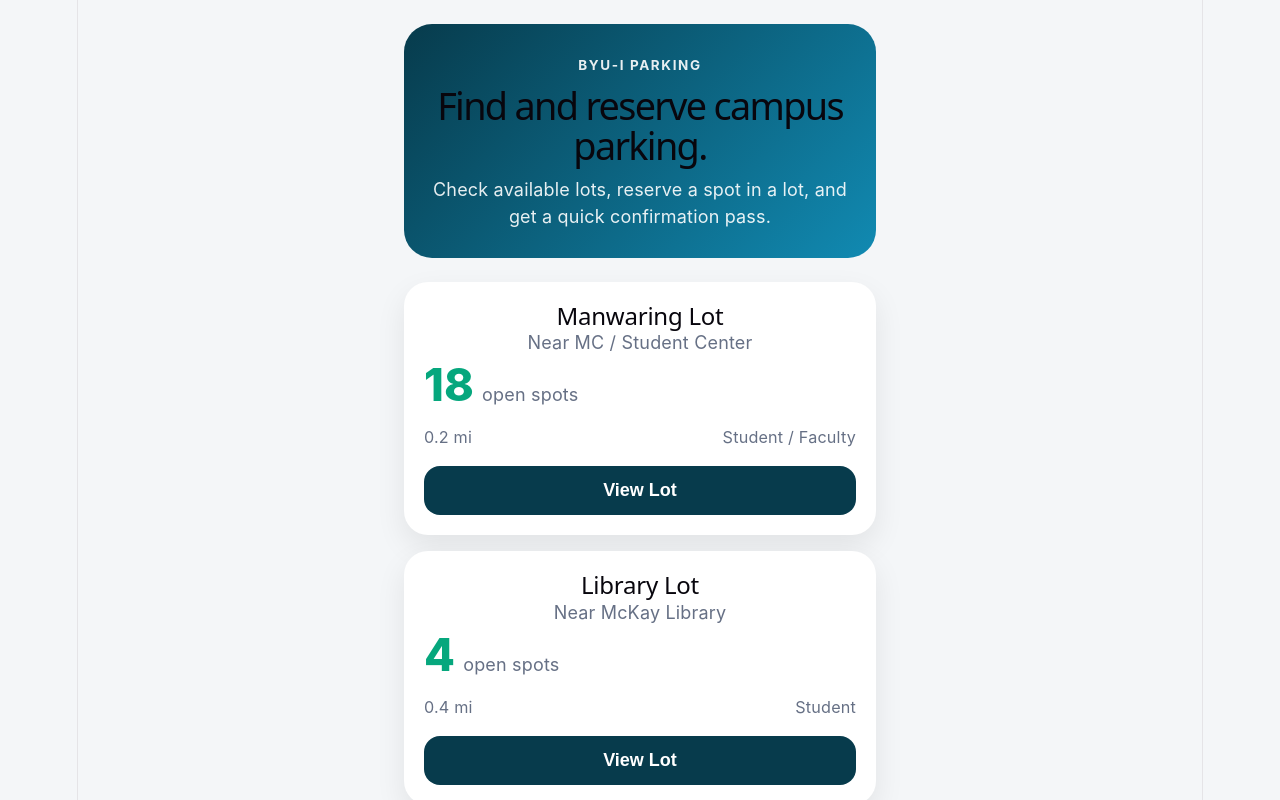
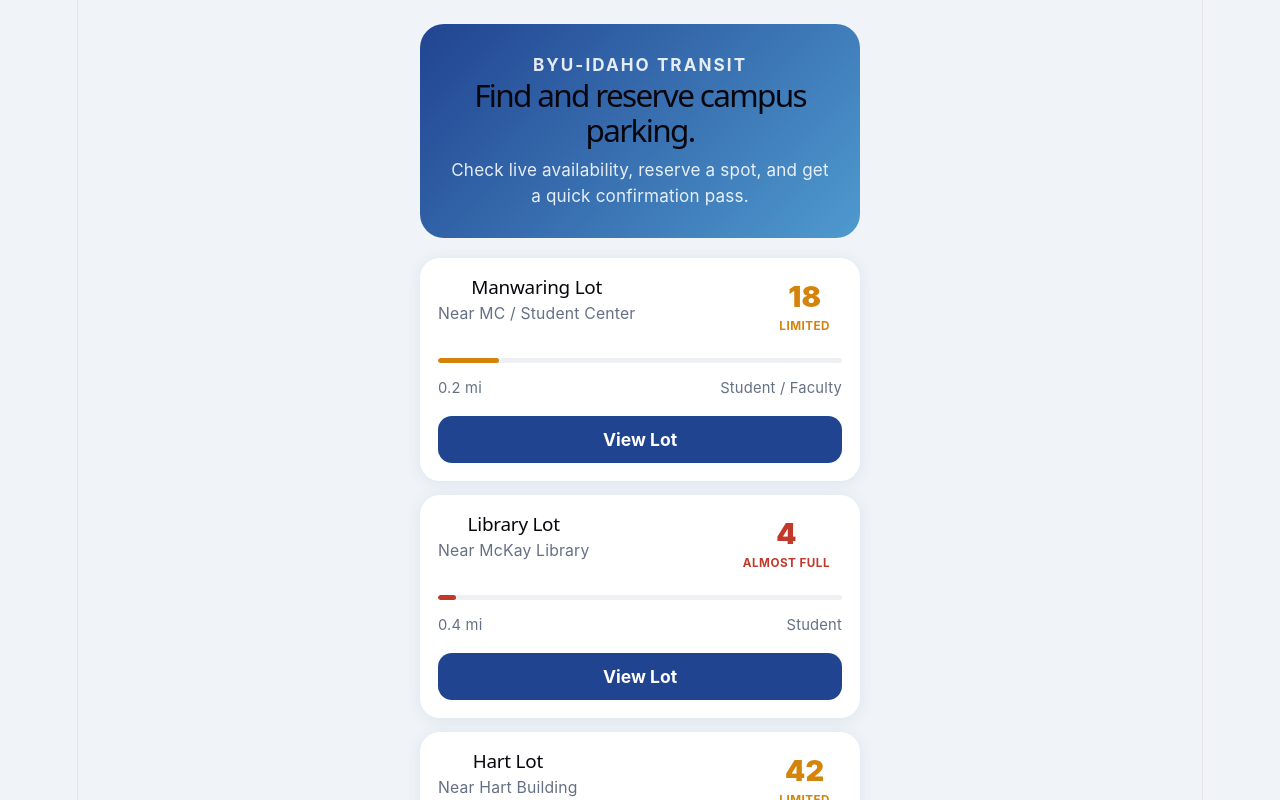
Before and after one commit to DylanPeter/BYU-I-Parking, a React (Vite) app in the folder byui-parking-app/: page / in a window 1280 px wide. Shown: the top 800 px of the page. Built offline with nearby package versions, Linux system fonts and the light colour scheme.

Commit message:
Update to BYU-I branding, availability bars, hour slider

```diff
--- a/byui-parking-app/src/App.css
+++ b/byui-parking-app/src/App.css
@@ -5,155 +5,238 @@
 body {
   margin: 0;
   font-family: Inter, system-ui, Arial, sans-serif;
-  background: #f4f6f8;
+  background: #f0f4f8;
   color: #17202a;
 }
 
+:root {
+  --byui-dark: #214491;
+  --byui-mid: #4F9ACF;
+  --byui-light: #A0D4ED;
+  --green: #06a77d;
+  --yellow: #d4840a;
+  --red: #c0392b;
+}
+
+/* ─── LAYOUT ─── */
 .app {
   min-height: 100vh;
-  padding: 24px;
-  max-width: 520px;
+  padding: 24px 20px 48px;
+  max-width: 480px;
   margin: 0 auto;
 }
 
+/* ─── HERO ─── */
 .hero {
-  background: linear-gradient(135deg, #073b4c, #118ab2);
+  background: linear-gradient(135deg, var(--byui-dark), var(--byui-mid));
   color: white;
-  padding: 28px;
-  border-radius: 28px;
-  margin-bottom: 24px;
-}
-
-.hero h1 {
-  font-size: 2.1rem;
-  line-height: 1.05;
-  margin: 8px 0 12px;
-}
-
-.hero p {
-  opacity: 0.9;
+  padding: 28px 24px;
+  border-radius: 24px;
+  margin-bottom: 20px;
 }
 
 .eyebrow {
   text-transform: uppercase;
   letter-spacing: 0.12em;
-  font-size: 0.75rem;
+  font-size: 0.7rem;
   font-weight: 700;
+  opacity: 0.8;
+  margin: 0 0 8px;
 }
 
-.lot-list {
-  display: grid;
-  gap: 16px;
+.hero h1 {
+  font-size: 1.75rem;
+  line-height: 1.1;
+  margin: 0 0 10px;
 }
 
-.lot-card,
-.detail-card,
-.confirmation-card {
-  background: white;
-  border-radius: 24px;
-  padding: 20px;
-  box-shadow: 0 12px 30px rgba(0, 0, 0, 0.08);
+.hero p {
+  opacity: 0.88;
+  margin: 0;
+  font-size: 0.95rem;
 }
 
-.lot-card h2,
-.detail-card h1 {
-  margin: 0;
+/* ─── LOT LIST ─── */
+.lot-list {
+  display: flex;
+  flex-direction: column;
+  gap: 14px;
 }
 
-.lot-card p,
-.muted {
-  color: #667085;
+.lot-card {
+  background: white;
+  border-radius: 20px;
+  padding: 18px;
+  box-shadow: 0 2px 16px rgba(33, 68, 145, 0.09);
 }
 
-.availability {
+.lot-card-top {
   display: flex;
-  align-items: baseline;
-  gap: 8px;
-  margin: 16px 0;
+  justify-content: space-between;
+  align-items: flex-start;
+  gap: 12px;
+  margin-bottom: 12px;
 }
 
-.availability span {
-  font-size: 2.5rem;
-  font-weight: 800;
-  color: #06a77d;
+.lot-card-top > div:first-child h2 {
+  margin: 0 0 3px;
+  font-size: 1.05rem;
 }
 
-.availability p {
+.lot-card-top > div:first-child p {
   margin: 0;
+  color: #667085;
+  font-size: 0.875rem;
+}
+
+/* availability badge */
+.availability-badge {
+  display: flex;
+  flex-direction: column;
+  align-items: center;
+  padding: 7px 12px;
+  border-radius: 14px;
+  flex-shrink: 0;
+  min-width: 64px;
+}
+
+.availability-number {
+  font-size: 1.6rem;
+  font-weight: 900;
+  line-height: 1;
+}
+
+.availability-label {
+  font-size: 0.65rem;
+  font-weight: 700;
+  text-transform: uppercase;
+  letter-spacing: 0.04em;
+  margin-top: 2px;
+}
+
+/* availability bar */
+.lot-bar-wrap {
+  height: 5px;
+  background: #eef0f3;
+  border-radius: 99px;
+  overflow: hidden;
+  margin-bottom: 12px;
+}
+
+.lot-bar-fill {
+  height: 100%;
+  border-radius: 99px;
 }
 
 .lot-meta {
   display: flex;
   justify-content: space-between;
-  gap: 12px;
   color: #667085;
-  font-size: 0.9rem;
-  margin-bottom: 16px;
+  font-size: 0.82rem;
+  margin-bottom: 14px;
 }
 
+/* ─── BUTTONS ─── */
 button {
   width: 100%;
   border: none;
-  background: #073b4c;
+  background: var(--byui-dark);
   color: white;
-  padding: 14px 18px;
-  border-radius: 16px;
+  padding: 13px 18px;
+  border-radius: 14px;
   font-weight: 700;
   cursor: pointer;
-  font-size: 1rem;
+  font-size: 0.975rem;
+  font-family: inherit;
+  transition: background 0.15s ease;
 }
 
 button:hover {
-  background: #052f3d;
+  background: #192f6e;
 }
 
 .back-button {
   width: auto;
   background: transparent;
-  color: #073b4c;
+  color: var(--byui-dark);
   padding: 0;
   margin-bottom: 16px;
+  font-size: 0.9rem;
+}
+
+.back-button:hover {
+  background: transparent;
+  text-decoration: underline;
+}
+
+/* ─── DETAIL CARD ─── */
+.detail-card {
+  background: white;
+  border-radius: 20px;
+  padding: 22px;
+  box-shadow: 0 2px 16px rgba(33, 68, 145, 0.09);
+}
+
+.detail-card h1 {
+  margin: 0 0 4px;
+  font-size: 1.5rem;
+}
+
+.muted {
+  color: #667085;
+  margin: 0 0 18px;
+  font-size: 0.9rem;
 }
 
 .availability-big {
-  background: #e9fbf5;
-  border-radius: 24px;
-  padding: 24px;
+  border-radius: 18px;
+  padding: 20px;
   text-align: center;
-  margin: 24px 0;
+  margin-bottom: 20px;
 }
 
 .availability-big span {
   display: block;
-  font-size: 4rem;
+  font-size: 3.5rem;
   font-weight: 900;
-  color: #06a77d;
+  line-height: 1;
 }
 
 .availability-big p {
-  margin: 0;
-  color: #246b57;
+  margin: 6px 0 0;
   font-weight: 700;
+  font-size: 0.875rem;
 }
 
 .lot-info-grid {
   display: grid;
-  grid-template-columns: 1fr;
-  gap: 12px;
-  margin-bottom: 24px;
+  grid-template-columns: repeat(3, 1fr);
+  gap: 8px;
+  margin-bottom: 20px;
 }
 
 .lot-info-grid div {
   background: #f4f6f8;
-  padding: 14px;
-  border-radius: 16px;
+  padding: 11px 10px;
+  border-radius: 12px;
+}
+
+.lot-info-grid strong {
+  display: block;
+  margin-bottom: 4px;
+  font-size: 0.68rem;
+  text-transform: uppercase;
+  letter-spacing: 0.05em;
+  color: #667085;
 }
 
 .lot-info-grid p {
-  margin: 6px 0 0;
-  color: #667085;
+  margin: 0;
+  font-weight: 600;
+  font-size: 0.875rem;
 }
 
+/* ─── FORM ─── */
 .form-group {
   margin-bottom: 18px;
 }
@@ -162,54 +245,104 @@
   display: block;
   font-weight: 700;
   margin-bottom: 8px;
+  font-size: 0.9rem;
 }
 
-input,
-select {
+input[type="time"] {
   width: 100%;
-  padding: 14px;
-  border: 1px solid #d0d5dd;
-  border-radius: 14px;
+  padding: 12px 14px;
+  border: 1.5px solid #d0d5dd;
+  border-radius: 12px;
   font-size: 1rem;
+  font-family: inherit;
+  background: white;
 }
 
+input[type="time"]:focus {
+  outline: none;
+  border-color: var(--byui-dark);
+}
+
+/* slider */
+input[type="range"] {
+  width: 100%;
+  accent-color: var(--byui-dark);
+  cursor: pointer;
+  border: none;
+  padding: 0;
+  background: transparent;
+  height: 20px;
+}
+
+.slider-labels {
+  display: flex;
+  justify-content: space-between;
+  font-size: 0.78rem;
+  color: #667085;
+  margin-top: 4px;
+}
+
+/* ─── CONFIRMATION ─── */
 .confirmation-card {
+  background: white;
+  border-radius: 20px;
+  padding: 28px 22px;
+  box-shadow: 0 2px 16px rgba(33, 68, 145, 0.09);
   text-align: center;
-  margin-top: 80px;
+  margin-top: 32px;
+}
+
+.confirmation-card h1 {
+  font-size: 1.5rem;
+  margin: 0 0 8px;
+}
+
+.confirmation-card h2 {
+  font-size: 1.15rem;
+  margin: 4px 0 0;
+  color: var(--byui-dark);
 }
 
 .success-icon {
-  width: 72px;
-  height: 72px;
-  background: #06a77d;
+  width: 64px;
+  height: 64px;
+  background: var(--green);
   color: white;
   border-radius: 50%;
   display: grid;
   place-items: center;
-  font-size: 2.5rem;
+  font-size: 2rem;
   font-weight: 900;
-  margin: 0 auto 20px;
+  margin: 0 auto 18px;
 }
 
 .reservation-details {
   background: #f4f6f8;
-  border-radius: 18px;
-  padding: 16px;
-  margin: 20px 0;
+  border-radius: 14px;
+  padding: 14px 16px;
+  margin: 16px 0;
   text-align: left;
 }
 
+.reservation-details p {
+  margin: 5px 0;
+  font-size: 0.925rem;
+}
+
 .qr-box {
-  border: 3px dashed #073b4c;
-  border-radius: 20px;
-  padding: 32px 16px;
-  margin: 20px 0;
+  border: 2.5px dashed var(--byui-dark);
+  border-radius: 16px;
+  padding: 24px 16px;
+  margin: 16px 0;
   font-weight: 900;
-  letter-spacing: 0.08em;
+  letter-spacing: 0.1em;
   background: #f9fafb;
+  font-size: 1.1rem;
+  color: var(--byui-dark);
 }
 
 .small-text {
   color: #667085;
-  font-size: 0.9rem;
+  font-size: 0.85rem;
+  margin-bottom: 20px;
 }
--- a/byui-parking-app/src/App.tsx
+++ b/byui-parking-app/src/App.tsx
@@ -46,37 +46,52 @@
     permitTypes: ["Student", "Visitor"],
     distance: "0.6 mi",
   },
+  {
+    id: 4,
+    name: "Stadium Lot",
+    location: "Near Hyrum Manwaring Center",
+    totalSpots: 200,
+    availableSpots: 67,
+    permitTypes: ["Student", "Visitor"],
+    distance: "0.8 mi",
+  },
 ];
+
+function getAvailabilityColor(available: number, total: number): string {
+  const pct = available / total;
+  if (pct > 0.3) return "var(--green)";
+  if (pct > 0.1) return "var(--yellow)";
+  return "var(--red)";
+}
+
+function getAvailabilityLabel(available: number, total: number): string {
+  const pct = available / total;
+  if (pct > 0.3) return "Open";
+  if (pct > 0.1) return "Limited";
+  return "Almost Full";
+}
 
 function App() {
   const [selectedLot, setSelectedLot] = useState<ParkingLot | null>(null);
-
   const [reservation, setReservation] = useState<Reservation | null>(null);
-
   const [startTime, setStartTime] = useState<string>("10:00");
-
-  const [duration, setDuration] = useState<string>("60");
+  const [hours, setHours] = useState<number>(1);
 
   function reserveLot() {
     if (!selectedLot) return;
-
-    const newReservation: Reservation = {
+    setReservation({
       lot: selectedLot.name,
       startTime,
-      duration,
-      code: `BYUI-${selectedLot.id}-${Math.floor(
-        Math.random() * 9000 + 1000
-      )}`,
-    };
-
-    setReservation(newReservation);
+      duration: hours === 1 ? "1 hour" : `${hours} hours`,
+      code: `BYUI-${selectedLot.id}-${Math.floor(Math.random() * 9000 + 1000)}`,
+    });
   }
 
   function resetApp() {
     setSelectedLot(null);
     setReservation(null);
     setStartTime("10:00");
-    setDuration("60");
+    setHours(1);
   }
 
   if (reservation) {
@@ -84,32 +99,20 @@
       <main className="app">
         <section className="confirmation-card">
           <div className="success-icon">✓</div>
-
           <h1>Reservation Confirmed</h1>
-
           <p>You reserved parking in:</p>
-
           <h2>{reservation.lot}</h2>
-
           <div className="reservation-details">
-            <p>
-              <strong>Start Time:</strong> {reservation.startTime}
-            </p>
-
-            <p>
-              <strong>Duration:</strong> {reservation.duration} minutes
-            </p>
+            <p><strong>Start Time:</strong> {reservation.startTime}</p>
+            <p><strong>Duration:</strong> {reservation.duration}</p>
+            <p><strong>Cost:</strong> ${(hours * 1.5).toFixed(2)}</p>
           </div>
-
           <div className="qr-box">
             <span>{reservation.code}</span>
           </div>
-
           <p className="small-text">
-            Show this QR/pass code if campus parking needs to verify your
-            reservation.
+            Show this code if campus parking needs to verify your reservation.
           </p>
-
           <button onClick={resetApp}>Back to Lots</button>
         </section>
       </main>
@@ -117,23 +120,21 @@
   }
 
   if (selectedLot) {
+    const color = getAvailabilityColor(selectedLot.availableSpots, selectedLot.totalSpots);
     return (
       <main className="app">
-        <button
-          className="back-button"
-          onClick={() => setSelectedLot(null)}
-        >
+        <button className="back-button" onClick={() => setSelectedLot(null)}>
           ← Back
         </button>
-
         <section className="detail-card">
           <h1>{selectedLot.name}</h1>
-
           <p className="muted">{selectedLot.location}</p>
 
-          <div className="availability-big">
-            <span>{selectedLot.availableSpots}</span>
-            <p>spots available</p>
+          <div className="availability-big" style={{ background: `${color}18` }}>
+            <span style={{ color }}>{selectedLot.availableSpots}</span>
+            <p style={{ color }}>
+              spots available · {getAvailabilityLabel(selectedLot.availableSpots, selectedLot.totalSpots)}
+            </p>
           </div>
 
           <div className="lot-info-grid">
@@ -141,12 +142,10 @@
               <strong>Total Spots</strong>
               <p>{selectedLot.totalSpots}</p>
             </div>
-
             <div>
               <strong>Distance</strong>
               <p>{selectedLot.distance}</p>
             </div>
-
             <div>
               <strong>Permits</strong>
               <p>{selectedLot.permitTypes.join(", ")}</p>
@@ -155,7 +154,6 @@
 
           <div className="form-group">
             <label>Start Time</label>
-
             <input
               type="time"
               value={startTime}
@@ -164,22 +162,22 @@
           </div>
 
           <div className="form-group">
-            <label>Reservation Length</label>
-
-            <select
-              value={duration}
-              onChange={(e) => setDuration(e.target.value)}
-            >
-              <option value="30">30 minutes</option>
-              <option value="60">1 hour</option>
-              <option value="90">1.5 hours</option>
-              <option value="120">2 hours</option>
-            </select>
+            <label>Duration — {hours} {hours === 1 ? "hour" : "hours"} · ${(hours * 1.5).toFixed(2)}</label>
+            <input
+              type="range"
+              min={1}
+              max={12}
+              value={hours}
+              onChange={(e) => setHours(Number(e.target.value))}
+              className="slider"
+            />
+            <div className="slider-labels">
+              <span>1 hr</span>
+              <span>12 hrs</span>
+            </div>
           </div>
 
-          <button onClick={reserveLot}>
-            Reserve a Spot in This Lot
-          </button>
+          <button onClick={reserveLot}>Reserve a Spot — ${(hours * 1.5).toFixed(2)}</button>
         </section>
       </main>
     );
@@ -188,27 +186,36 @@
   return (
     <main className="app">
       <section className="hero">
-        <p className="eyebrow">BYU-I Parking</p>
-
+        <p className="eyebrow">BYU-Idaho Transit</p>
         <h1>Find and reserve campus parking.</h1>
-
-        <p>
-          Check available lots, reserve a spot in a lot, and get a quick
-          confirmation pass.
-        </p>
+        <p>Check live availability, reserve a spot, and get a quick confirmation pass.</p>
       </section>
 
       <section className="lot-list">
-        {parkingLots.map((lot) => (
+        {parkingLots.map((lot) => {
+          const color = getAvailabilityColor(lot.availableSpots, lot.totalSpots);
+          const label = getAvailabilityLabel(lot.availableSpots, lot.totalSpots);
+          return (
             <article key={lot.id} className="lot-card">
+              <div className="lot-card-top">
                 <div>
                   <h2>{lot.name}</h2>
                   <p>{lot.location}</p>
                 </div>
+                <div className="availability-badge" style={{ background: `${color}18`, color }}>
+                  <span className="availability-number">{lot.availableSpots}</span>
+                  <span className="availability-label">{label}</span>
+                </div>
+              </div>
 
-            <div className="availability">
-              <span>{lot.availableSpots}</span>
-              <p>open spots</p>
+              <div className="lot-bar-wrap">
+                <div
+                  className="lot-bar-fill"
+                  style={{
+                    width: `${(lot.availableSpots / lot.totalSpots) * 100}%`,
+                    background: color,
+                  }}
+                />
               </div>
 
               <div className="lot-meta">
@@ -216,11 +223,10 @@
                 <span>{lot.permitTypes.join(" / ")}</span>
               </div>
 
-            <button onClick={() => setSelectedLot(lot)}>
-              View Lot
-            </button>
+              <button onClick={() => setSelectedLot(lot)}>View Lot</button>
             </article>
-        ))}
+          );
+        })}
       </section>
     </main>
   );
```
Lines whose indentation alone changed are shown as unchanged.
